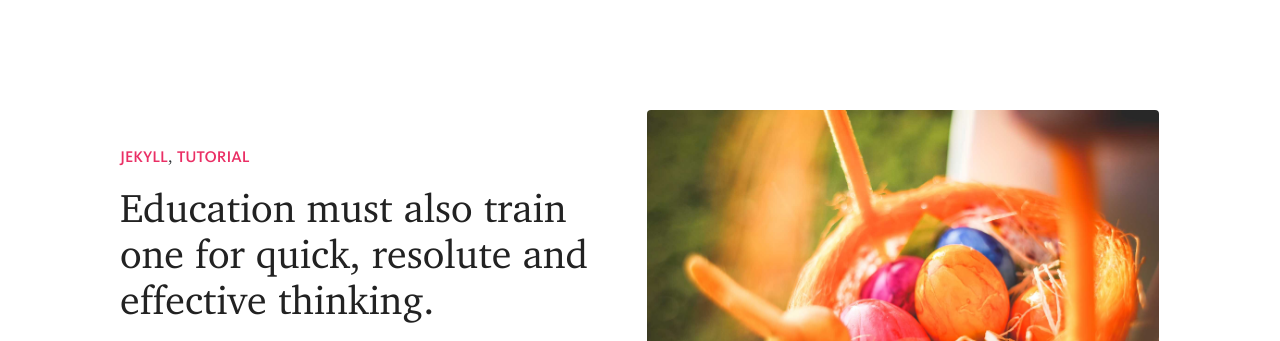
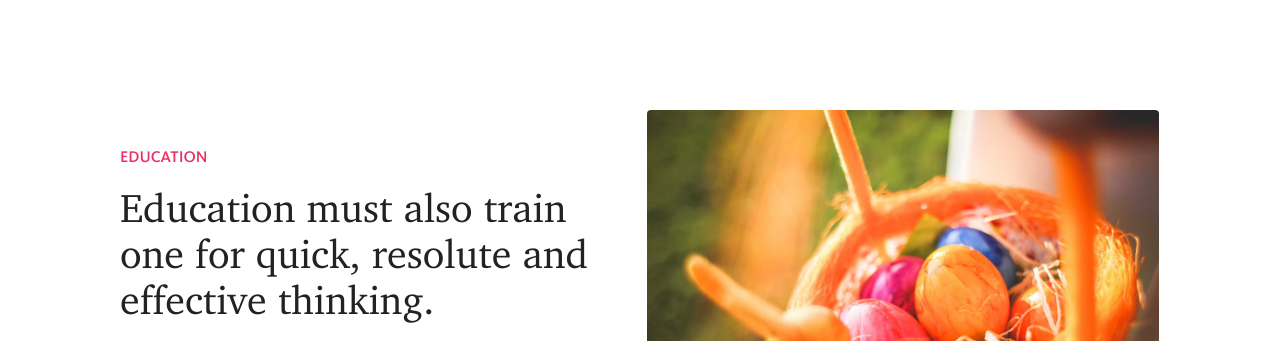
Before and after one commit to hayden-rhee/devlog, a Jekyll site: the page built from _posts/2019-02-01-education.md, in a window 1280 px wide and 900 px high. Shown: the top 341 px of the window. Built offline with Jekyll 4.4.1, drawn with Linux system fonts in a browser that asks for light colours; nearby versions of some CDN libraries; comment, search, counter and statistics services are not loaded.

Commit message:
automatic commit on 2020-07-08 17:02:56

```diff
--- a/_posts/2019-02-01-education.md
+++ b/_posts/2019-02-01-education.md
@@ -1,7 +1,7 @@
 ---
 layout: post
 title:  "Education must also train one for quick, resolute and effective thinking."
-categories: [ Jekyll, tutorial ]
+categories: [ Education ]
 author: hyeon
 image: assets/images/3.jpg
 ---
```
